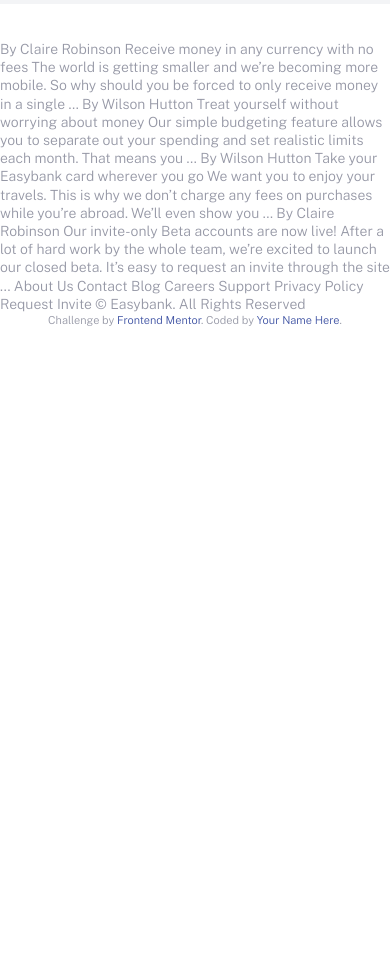
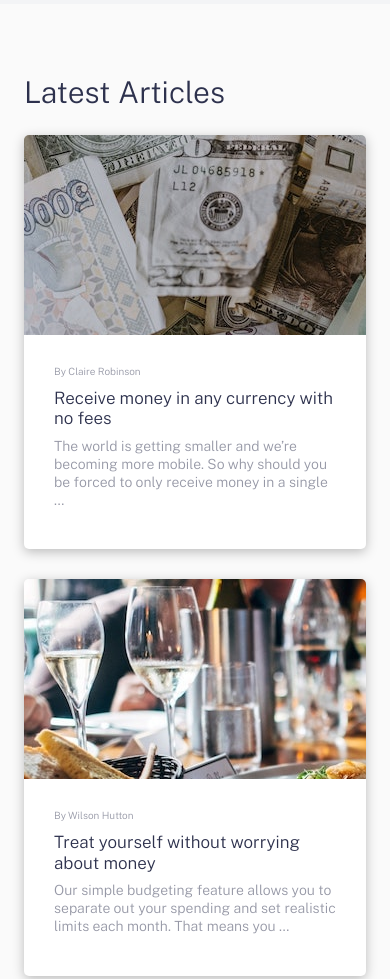
Before and after one commit to mhkmcp/Easybank, a plain HTML site: page index.html in a window 390 px wide. Shown: the part 2076-3055 px from the top of the page. Before the commit the page ends 2532 px from the top, so only its background shows below. Drawn offline with nearby package versions, Linux system fonts and the light colour scheme.

Commit message:
Added Responsive Article Section

```diff
--- /dev/null
+++ b/assets/scss/_article.scss
@@ -0,0 +1,71 @@
+.articles {
+  background: $veryLightGray;
+}
+.article {
+  &__content {
+  }
+  &__grid {
+    display: grid;
+    // grid-template-columns: repeat(auto-fit, minmax(23rem, 1fr));
+    grid-template-columns: 1fr;
+    gap: 3rem;
+
+    @include breakpoint_up(medium) {
+      grid-template-columns: repeat(2, 1fr);
+    }
+    @include breakpoint_up(large) {
+      grid-template-columns: repeat(4, 1fr);
+    }
+  }
+  &__item {
+    overflow: hidden;
+    background: $white;
+    box-shadow: 0px 3px 12px rgba(0, 0, 0, 0.25);
+    border-radius: 0.5rem;
+    transition: all 300ms ease-in-out;
+    -webkit-border-radius: 0.5rem;
+    -moz-border-radius: 0.5rem;
+    -ms-border-radius: 0.5rem;
+    -o-border-radius: 0.5rem;
+    -webkit-transition: all 300ms ease-in-out;
+    -moz-transition: all 300ms ease-in-out;
+    -ms-transition: all 300ms ease-in-out;
+    -o-transition: all 300ms ease-in-out;
+
+    &:hover {
+      transform: scale(1.05);
+      -webkit-transform: scale(1.05);
+      -moz-transform: scale(1.05);
+      -ms-transform: scale(1.05);
+      -o-transform: scale(1.05);
+    }
+  }
+  &__image {
+    height: 20rem;
+    // width: ;
+    background-size: cover;
+    background-repeat: no-repeat;
+    background-position: center center;
+  }
+  &__text {
+    color: $grayishBlue;
+    padding: 3rem 3rem 4rem 3rem;
+
+    @include breakpoint_up(medium) {
+      padding: 3rem 2.5rem;
+    }
+  }
+  &__author {
+    font-size: 1rem;
+    margin-bottom: 1rem;
+  }
+  &__title {
+    font-size: 1.7rem;
+    color: $darkBlue;
+    line-height: 1.2;
+    margin-bottom: 0.8rem;
+  }
+  &__description {
+    font-size: 1.4rem;
+  }
+}
--- a/assets/scss/style.scss
+++ b/assets/scss/style.scss
@@ -5,3 +5,4 @@
 @import "header";
 @import "hero";
 @import "features";
+@import "article";
--- a/index.html
+++ b/index.html
@@ -140,21 +140,87 @@
       </div>
     </section>
 
+    <section class="articles">
+      <div class="article__content container container--pa">
+        <h2>Latest Articles</h2>
+        <div class="article__grid">
+          <a href="#" class="article__item">
+            <div
+              class="article__image"
+              style="background: url('./images/image-currency.jpg');"
+            ></div>
+            <div class="article__text">
+              <div class="article__author">By Claire Robinson</div>
+              <div class="article__title">
+                Receive money in any currency with no fees
+              </div>
+              <div class="article__description">
+                The world is getting smaller and we’re becoming more mobile. So
+                why should you be forced to only receive money in a single …
+              </div>
+            </div>
+          </a>
+
+          <a href="#" class="article__item">
+            <div
+              class="article__image"
+              style="background: url('./images/image-restaurant.jpg');"
+            ></div>
+            <div class="article__text">
+              <div class="article__author">By Wilson Hutton</div>
+              <div class="article__title">
+                Treat yourself without worrying about money
+              </div>
+              <div class="article__description">
+                Our simple budgeting feature allows you to separate out your
+                spending and set realistic limits each month. That means you …
+              </div>
+            </div>
+          </a>
+
+          <a href="#" class="article__item">
+            <div
+              class="article__image"
+              style="background: url('./images/image-plane.jpg');"
+            ></div>
+            <div class="article__text">
+              <div class="article__author">By Wilson Hutton</div>
+              <div class="article__title">
+                Take your Easybank card wherever you go
+              </div>
+              <div class="article__description">
+                We want you to enjoy your travels. This is why we don’t charge
+                any fees on purchases while you’re abroad. We’ll even show you …
+              </div>
+            </div>
+          </a>
+
+          <a href="#" class="article__item">
+            <div
+              class="article__image"
+              style="background: url('./images/image-confetti.jpg');"
+            ></div>
+            <div class="article__text">
+              <div class="article__author">By Claire Robinson</div>
+              <div class="article__title">
+                Our invite-only Beta accounts are now live!
+              </div>
+              <div class="article__description">
+                After a lot of hard work by the whole team, we’re excited to
+                launch our closed beta. It’s easy to request an invite through
+                the site ...
+              </div>
+            </div>
+          </a>
+        </div>
+      </div>
+    </section>
+
     <div class="lame-text">
       <br /><br />
 
-      By Claire Robinson Receive money in any currency with no fees The world is
-      getting smaller and we’re becoming more mobile. So why should you be
-      forced to only receive money in a single … By Wilson Hutton Treat yourself
-      without worrying about money Our simple budgeting feature allows you to
-      separate out your spending and set realistic limits each month. That means
-      you … By Wilson Hutton Take your Easybank card wherever you go We want you
-      to enjoy your travels. This is why we don’t charge any fees on purchases
-      while you’re abroad. We’ll even show you … By Claire Robinson Our
-      invite-only Beta accounts are now live! After a lot of hard work by the
-      whole team, we’re excited to launch our closed beta. It’s easy to request
-      an invite through the site ... About Us Contact Blog Careers Support
-      Privacy Policy Request Invite © Easybank. All Rights Reserved
+      About Us Contact Blog Careers Support Privacy Policy Request Invite ©
+      Easybank. All Rights Reserved
 
       <div class="attribution">
         Challenge by
```
Also changed, not shown: assets/scss/style.css, 1 other file.
